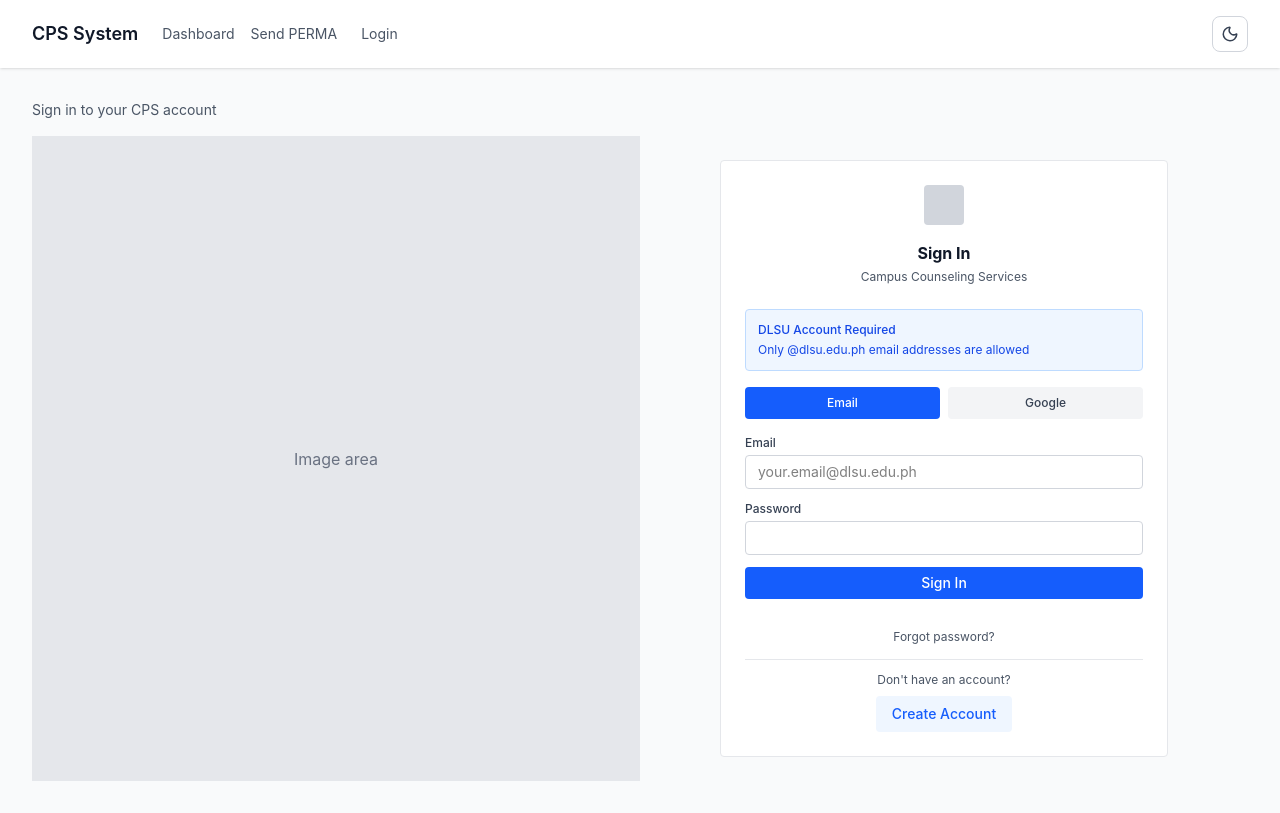
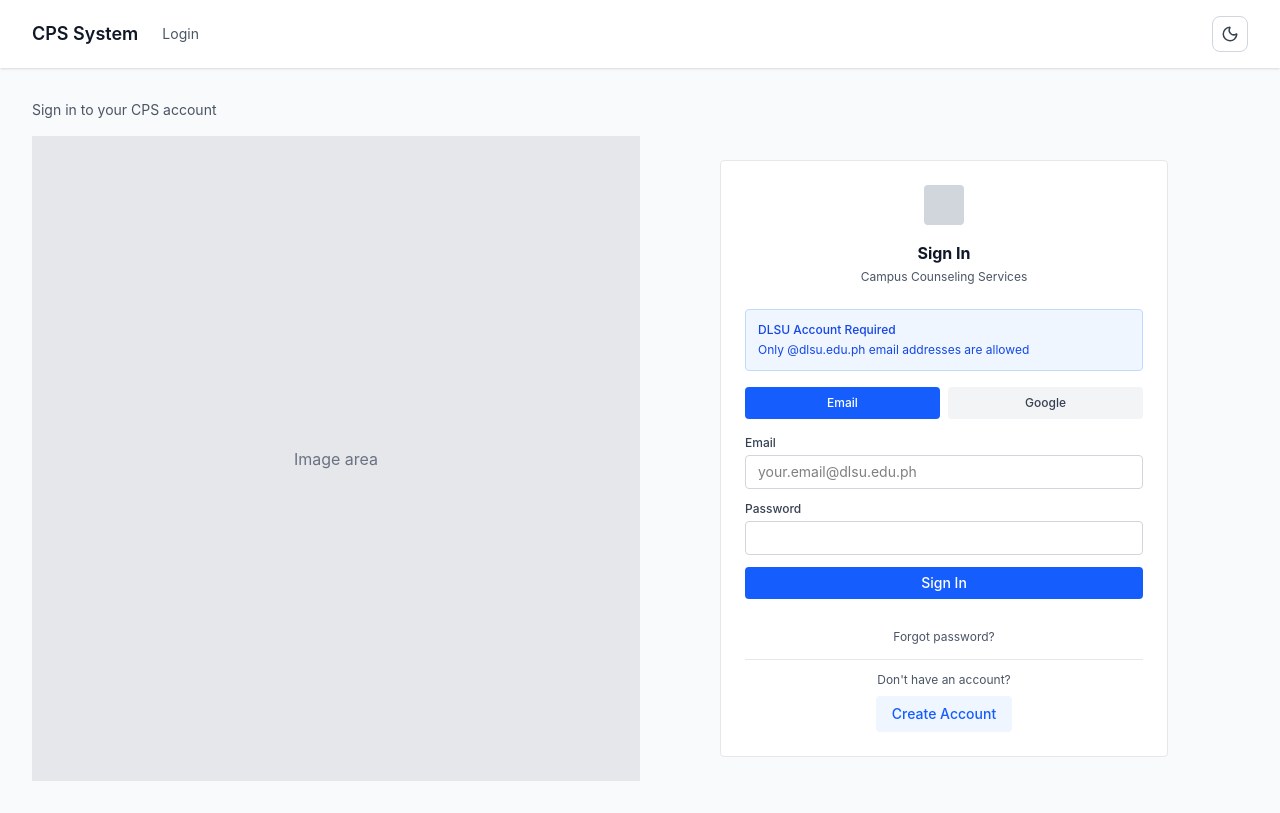
Before and after one commit to JiromL/CAPSTONE1, a Next.js app in the folder frontend/: page /login in a window 1280 px wide. Built offline with nearby package versions, Linux system fonts and the light colour scheme.

Commit message:
feat: hide navigation from login page for cleaner UI

```diff
--- a/frontend/src/app/(auth)/login/page.tsx
+++ b/frontend/src/app/(auth)/login/page.tsx
@@ -221,7 +221,7 @@ export default function LoginPage() {
   };
 
   return (
-    <PageShell title="Login" subtitle="Sign in to your CPS account">
+    <PageShell title="Login" subtitle="Sign in to your CPS account" hideNav={true}>
       <div className="min-h-[80vh] flex flex-col lg:flex-row">
         {/* Left carousel area */}
         <div className="hidden lg:block lg:w-1/2 relative">
--- a/frontend/src/components/PageShell.tsx
+++ b/frontend/src/components/PageShell.tsx
@@ -9,9 +9,10 @@ type Props = {
   subtitle?: string;
   actions?: React.ReactNode;
   children: React.ReactNode;
+  hideNav?: boolean;
 };
 
-export default function PageShell({ title, subtitle, actions, children }: Props) {
+export default function PageShell({ title, subtitle, actions, children, hideNav = false }: Props) {
   return (
     <div className="min-h-screen bg-gray-50 dark:bg-gray-950">
       <header className="bg-white dark:bg-gray-900 shadow dark:shadow-gray-800">
@@ -20,6 +21,7 @@ export default function PageShell({ title, subtitle, actions, children }: Props)
             <Link href="/" className="text-lg font-semibold text-gray-900 dark:text-gray-50">
               CPS System
             </Link>
+            {!hideNav && (
               <nav className="flex items-center gap-4">
                 <Link href="/dashboard" className="text-sm text-gray-600 dark:text-gray-400 hover:text-gray-900 dark:hover:text-gray-50">
                   Dashboard
@@ -28,6 +30,7 @@ export default function PageShell({ title, subtitle, actions, children }: Props)
                   Send PERMA
                 </Link>
               </nav>
+            )}
             {title && <div className="text-sm text-gray-600 dark:text-gray-400">{title}</div>}
           </div>
           <div className="flex items-center gap-3">
```
Lines whose indentation alone changed are shown as unchanged.
